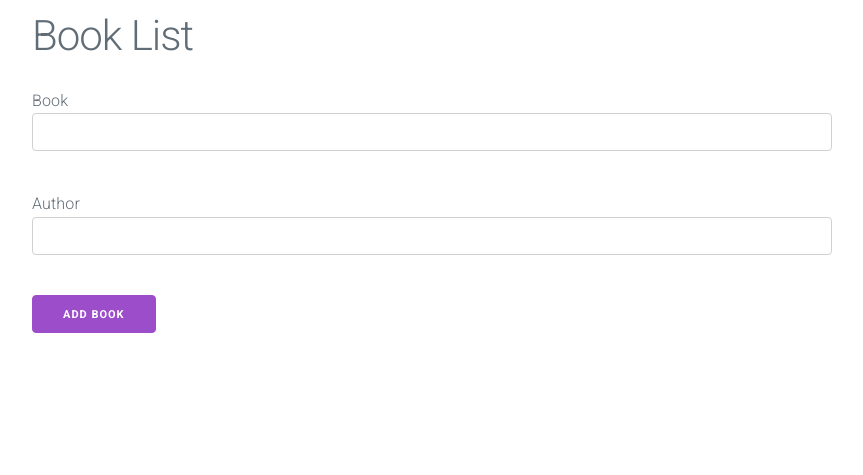
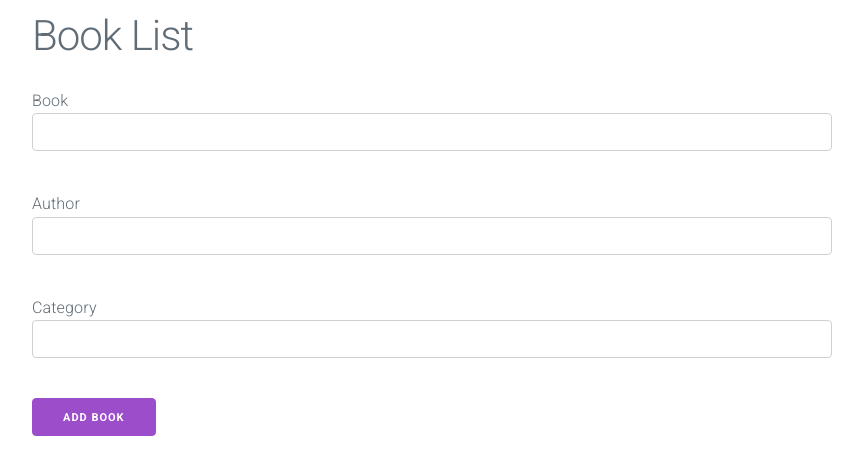
Before and after one commit to Marundu/book-tracker, a Flask app: page / in a window 1280 px wide. Shown: the top 475 px of the page, without its empty margins (208-1071 px from the left). Run offline with Flask 2, Linux system fonts and the light colour scheme; data that the repository does not hold is empty; some libraries are stand-ins or nearby versions.

Commit message:
Added a simple way to add book categories

```diff
--- a/templates/list.html
+++ b/templates/list.html
@@ -25,7 +25,7 @@
       <strike>
         {% endif %}
 
-        {{ book.book_title }} by {{ book.author }}
+        {{ book.title }} by {{ book.author }} // {{ book.category }}
 
         {% if book.done %}
       </strike>
@@ -40,10 +40,10 @@
   </ol>
 
   <form action="/book" method="post">
-    <p>Book<input type="text" name="book_title"></p>
+    <p>Book<input type="text" name="title"></p>
     <p>Author<input type="text" name="author"></p>
+    <p>Category<input type="text" name="category"></p>
     <input type="submit" value="Add Book">
   </form>
-
 </body>
 </html>
--- a/views.py
+++ b/views.py
@@ -3,21 +3,22 @@ from flask import render_template
 from flask import redirect
 
 from app import app, db
-from models import Books
+from models import Book
 
 @app.route('/')
 def books_list():
-    books=Books.query.all()
+    books=Book.query.all()
     return render_template('list.html', books=books)
 
 @app.route('/book', methods=['POST'])
 def add_book():
-    book_title=request.form['book_title']
+    title=request.form['title']
     author=request.form['author']
-    if not book_title and not author:
-        return 'Error'
+    category=request.form['category'] # drop down of preset categories
+    #if not title and not author and not category:
+        #return 'Error'
 
-    book=Books(book_title, author)
+    book=Book(title, author, category)
 
     db.session.add(book)
     db.session.commit()
@@ -25,7 +26,7 @@ def add_book():
 
 @app.route('/done/<int:book_id>')
 def read_book(book_id):
-    book=Books.query.get(book_id)
+    book=Book.query.get(book_id)
 
     if not book:
         return redirect('/')
@@ -39,10 +40,26 @@ def read_book(book_id):
 
 @app.route('/delete/<int:book_id>')
 def delete_book(book_id):
-    book=Books.query.get(book_id)
+    book=Book.query.get(book_id)
     if not book:
         return redirect('/')
 
     db.session.delete(book)
     db.session.commit()
     return redirect('/')
+
+@app.route('/add_category', methods=['POST'])
+def add_category():
+    category=request.form['category']
+    category=Category(category)
+
+    db.session.add(category)
+    db.session.commit()
+
+    return redirect('/')
+
+@app.route('/categories')
+def view_categories(category_id):
+    categories=Category.query.all()
+
+    return render_template('categories.html', categories=categories)
```
Also changed, not shown: models.py (+7 -4 lines), 1 other file.
